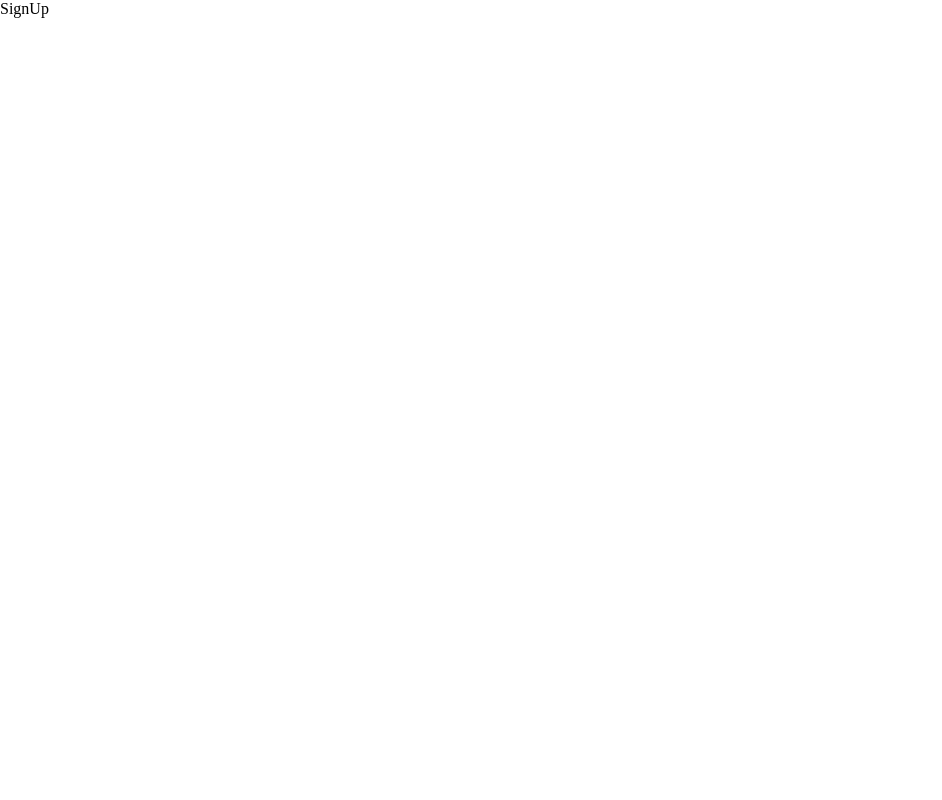
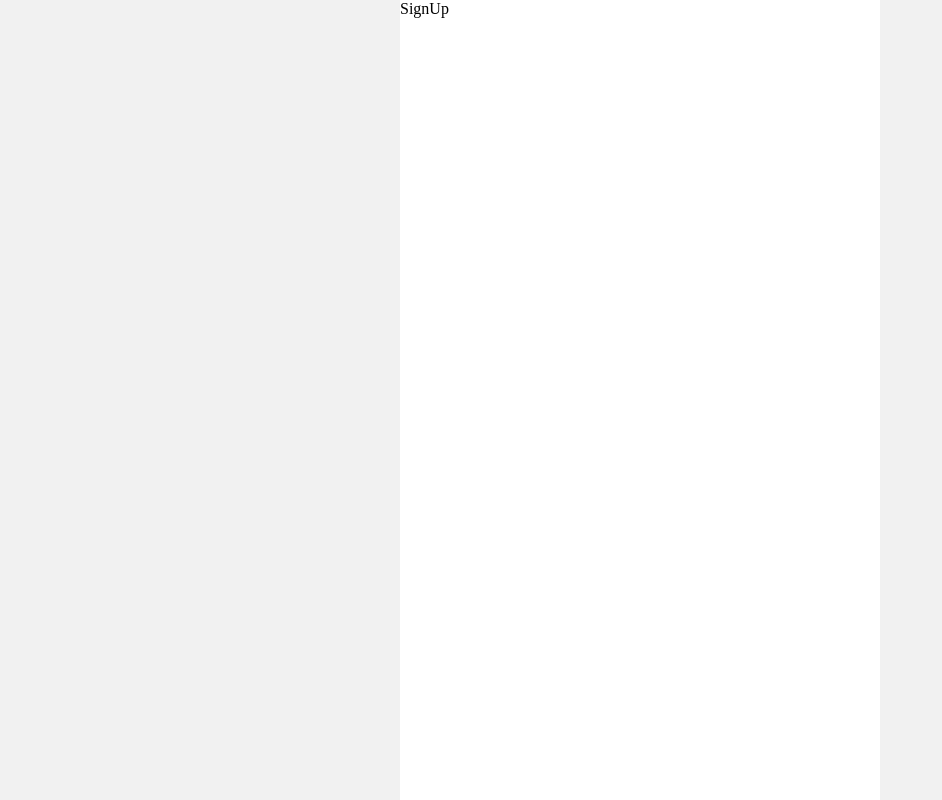
Before and after one commit to ShinjungOh/wanted-pre-onboarding-frontend, a React (Create React App) app: page /signup in a window 1280 px wide. Shown: the whole page, without its empty margins (0-942 px from the left). Built offline with nearby package versions, Linux system fonts and the light colour scheme.

Commit message:
feat: Layout 구현

```diff
--- a/src/App.tsx
+++ b/src/App.tsx
@@ -1,6 +1,8 @@
 import React from 'react';
+// eslint-disable-next-line import/no-extraneous-dependencies
 import { Routes, Route } from 'react-router';
 
+import { Page } from './ui/components/layout';
 import GlobalStyles from './ui/core/GlobalStyles';
 import Home from './ui/pages/Home';
 import LogIn from './ui/pages/LogIn';
@@ -8,11 +10,13 @@ import SignUp from './ui/pages/SignUp';
 
 const App = () => (
   <>
-    <Routes>
-      <Route path="/" element={<Home />} />
-      <Route path="/login" element={<LogIn />} />
-      <Route path="/signup" element={<SignUp />} />
-    </Routes>
+    <Page>
+      <Routes>
+        <Route path="/" element={<Home />} />
+        <Route path="/login" element={<LogIn />} />
+        <Route path="/signup" element={<SignUp />} />
+      </Routes>
+    </Page>
     <GlobalStyles />
   </>
 );
--- a/src/index.tsx
+++ b/src/index.tsx
@@ -1,7 +1,8 @@
 import React from 'react';
 import ReactDOM from 'react-dom/client';
+import { BrowserRouter } from 'react-router-dom';
+
 import App from './App';
-import { BrowserRouter } from 'react-router-dom';
 
 const root = ReactDOM.createRoot(document.getElementById('root') as Element);
 root.render(
@@ -9,5 +10,5 @@ root.render(
     <BrowserRouter>
       <App />
     </BrowserRouter>
-  </React.StrictMode>
+  </React.StrictMode>,
 );
--- /dev/null
+++ b/src/ui/components/layout/Layout.tsx
@@ -0,0 +1,26 @@
+import React from 'react';
+import styled from 'styled-components';
+
+interface Props {
+  children: React.ReactNode;
+}
+
+const Layout = ({ children }: Props) => (
+  <Container>
+    {children}
+  </Container>
+);
+
+export default Layout;
+
+const Container = styled.div`
+  width: 100vw;
+  max-width: 480px;
+  height: 100vh;
+  max-height: 900px;
+  background-color: white;
+  position: relative;
+  top: 50%;
+  left: 50%;
+  transform: translate(-50%, -50%);
+`;
--- /dev/null
+++ b/src/ui/components/layout/Page.tsx
@@ -0,0 +1,24 @@
+import React from 'react';
+import styled from 'styled-components';
+
+import { Layout } from './index';
+
+interface Props {
+  children: React.ReactNode;
+}
+
+const Page = ({ children }: Props) => (
+  <Container>
+    <Layout>
+      {children}
+    </Layout>
+  </Container>
+);
+
+export default Page;
+
+const Container = styled.div`
+  width: 100vw;
+  height: 100vh;
+  background-color: #f1f1f1;
+`;
--- /dev/null
+++ b/src/ui/components/layout/index.tsx
@@ -0,0 +1,2 @@
+export { default as Page } from './Page';
+export { default as Layout } from './Layout';
--- a/src/ui/pages/LogIn.tsx
+++ b/src/ui/pages/LogIn.tsx
@@ -1,7 +1,7 @@
 import React from 'react';
 
 const LogIn = () => (
-    <>SignIn</>
+  <>LogIn</>
 );
 
 export default LogIn;
```
Also changed, not shown: 1 other file (tests, documents, lock files or other folders).
